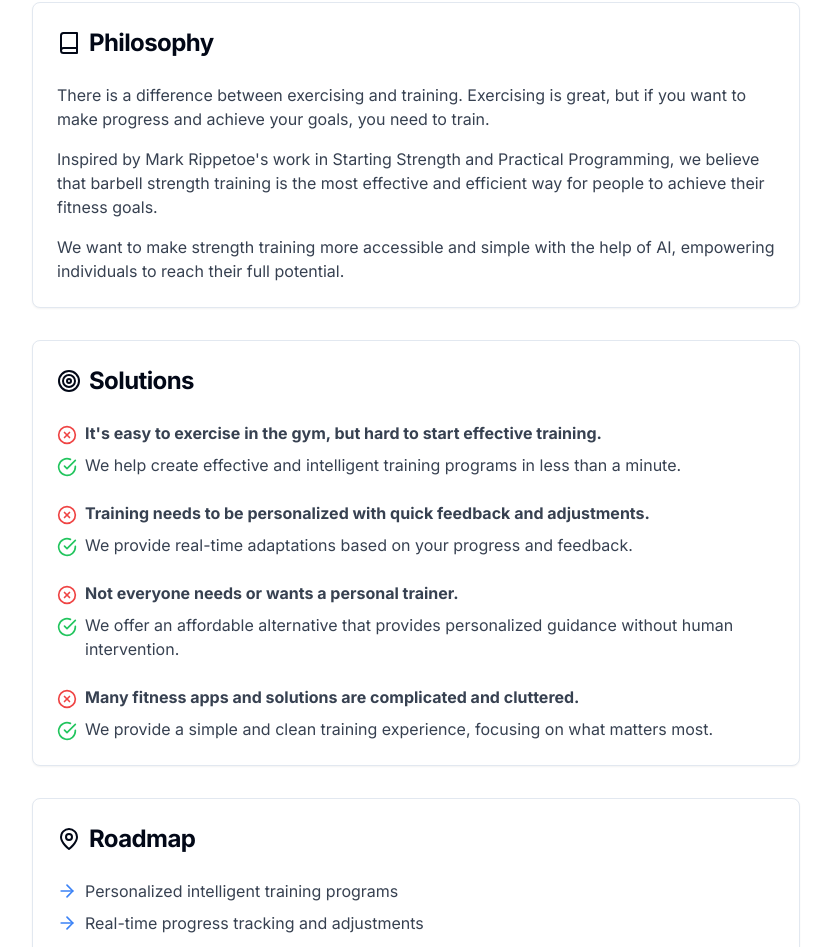
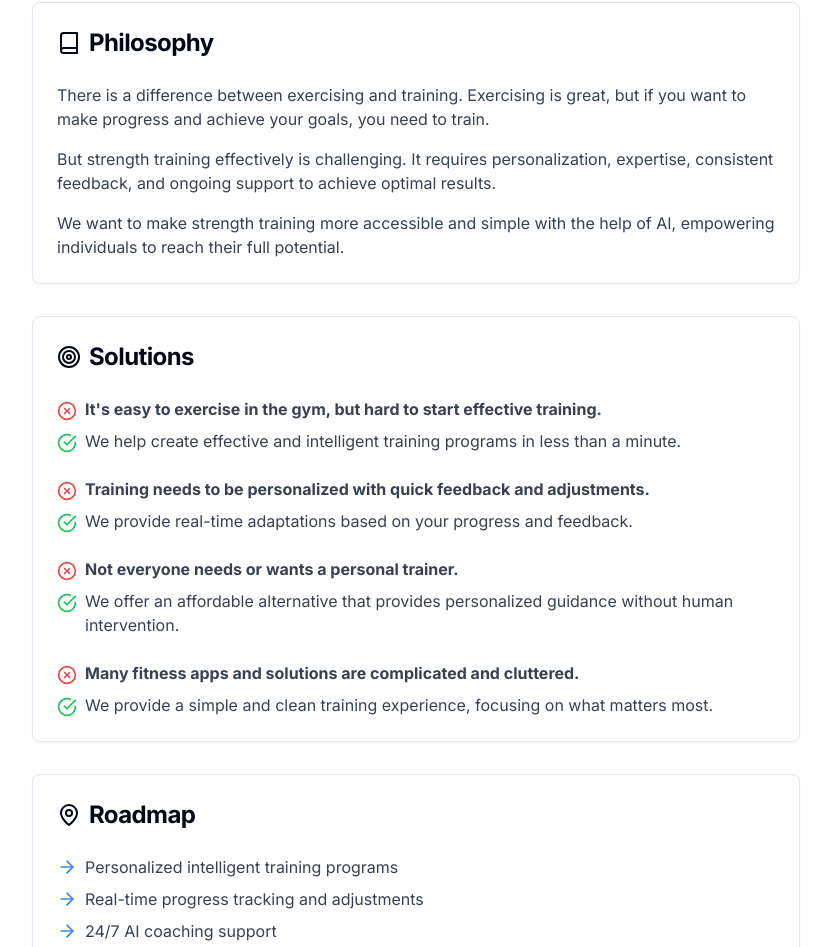
Before and after one commit to achen2089/practical-training, a Next.js app: page / in a window 1280 px wide. Shown: the part 946-1893 px from the top of the page, without its empty margins (224-1055 px from the left). Built offline with nearby package versions, Linux system fonts and the light colour scheme.

Commit message:
some landing page changes before irl

```diff
--- a/app/page.tsx
+++ b/app/page.tsx
@@ -87,7 +87,7 @@ const NotionStylePage: React.FC = () => {
                   There is a difference between exercising and training. Exercising is great, but if you want to make progress and achieve your goals, you need to train.
                 </p>
                 <p className="text-gray-700">
-                  Inspired by Mark Rippetoe&apos;s work in Starting Strength and Practical Programming, we believe that barbell strength training is the most effective and efficient way for people to achieve their fitness goals.
+                  But strength training effectively is challenging. It requires personalization, expertise, consistent feedback, and ongoing support to achieve optimal results.
                 </p>
                 <p className="text-gray-700">
                   We want to make strength training more accessible and simple with the help of AI, empowering individuals to reach their full potential.
```
